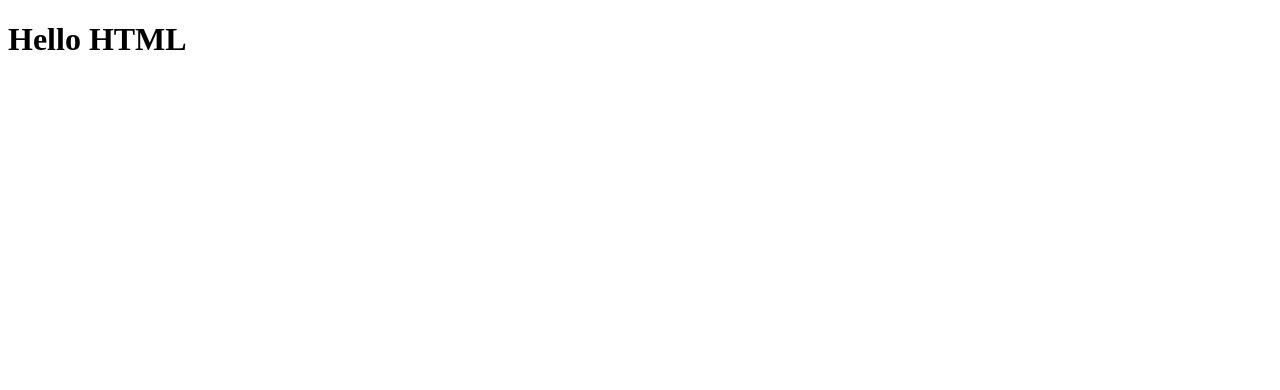
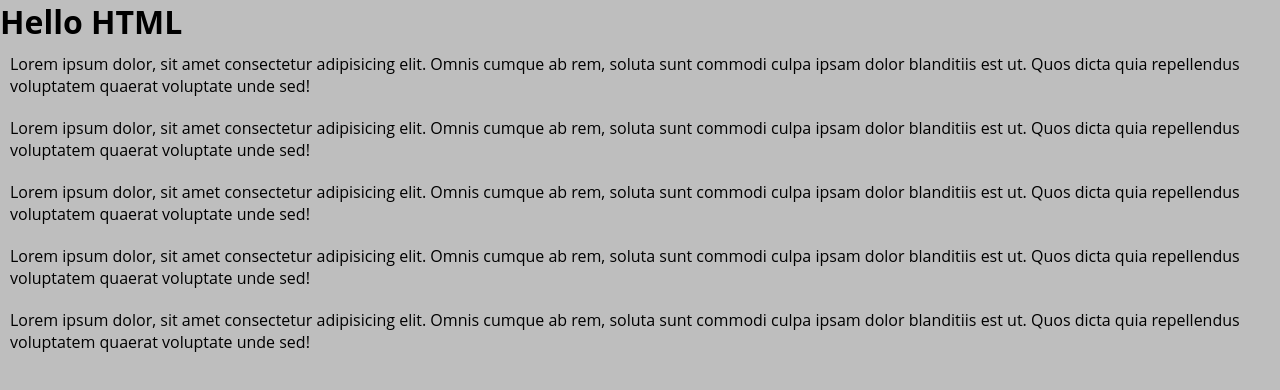
Before and after one commit to CalinCretu/htmlcss-hello, a plain HTML site: page index.html in a window 1280 px wide. Drawn offline with Linux system fonts and the light colour scheme.

Commit message:
ADD - update

```diff
--- /dev/null
+++ b/css/app.css
@@ -0,0 +1,17 @@
+html {
+    font-family: 'Open Sans', sans-serif;
+}
+
+* {
+    margin: 0;
+    padding: 0;
+    box-sizing: border-box;
+}
+
+body {
+    background-color: rgb(190, 190, 190);
+}
+
+li {
+    padding: 10px;
+}
--- a/index.html
+++ b/index.html
@@ -4,10 +4,19 @@
     <meta charset="UTF-8">
     <meta name="viewport" content="width=device-width, initial-scale=1.0">
     <title>Document</title>
+    <link rel="stylesheet" href="css/app.css">
 </head>
 <body>
 
     <h1>Hello HTML</h1>
 
+    <ul>
+        <li>Lorem ipsum dolor, sit amet consectetur adipisicing elit. Omnis cumque ab rem, soluta sunt commodi culpa ipsam dolor blanditiis est ut. Quos dicta quia repellendus voluptatem quaerat voluptate unde sed!</li>
+        <li>Lorem ipsum dolor, sit amet consectetur adipisicing elit. Omnis cumque ab rem, soluta sunt commodi culpa ipsam dolor blanditiis est ut. Quos dicta quia repellendus voluptatem quaerat voluptate unde sed!</li>
+        <li>Lorem ipsum dolor, sit amet consectetur adipisicing elit. Omnis cumque ab rem, soluta sunt commodi culpa ipsam dolor blanditiis est ut. Quos dicta quia repellendus voluptatem quaerat voluptate unde sed!</li>
+        <li>Lorem ipsum dolor, sit amet consectetur adipisicing elit. Omnis cumque ab rem, soluta sunt commodi culpa ipsam dolor blanditiis est ut. Quos dicta quia repellendus voluptatem quaerat voluptate unde sed!</li>
+        <li>Lorem ipsum dolor, sit amet consectetur adipisicing elit. Omnis cumque ab rem, soluta sunt commodi culpa ipsam dolor blanditiis est ut. Quos dicta quia repellendus voluptatem quaerat voluptate unde sed!</li>
+    </ul>
+
 </body>
 </html>
```
Also changed, not shown: inedx.html (deleted, +0 -13 lines).
